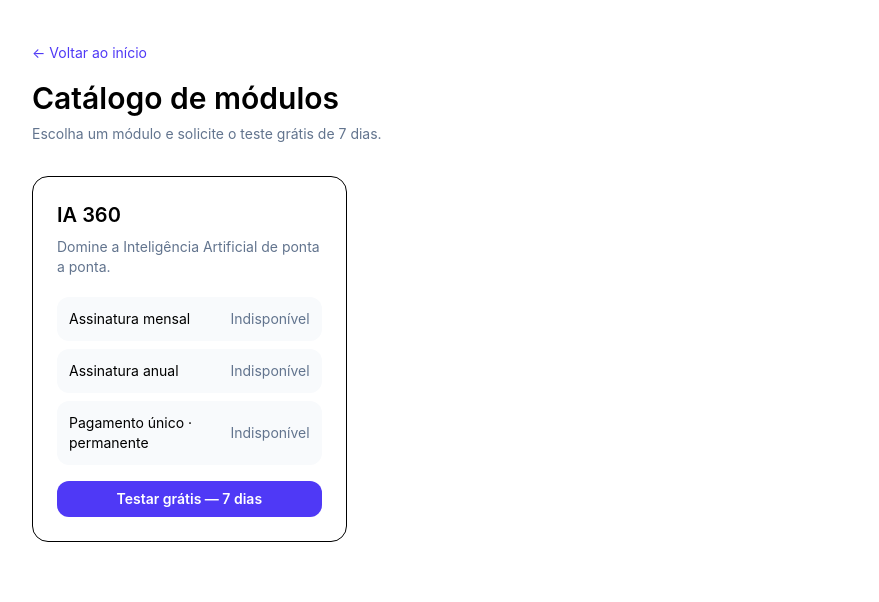
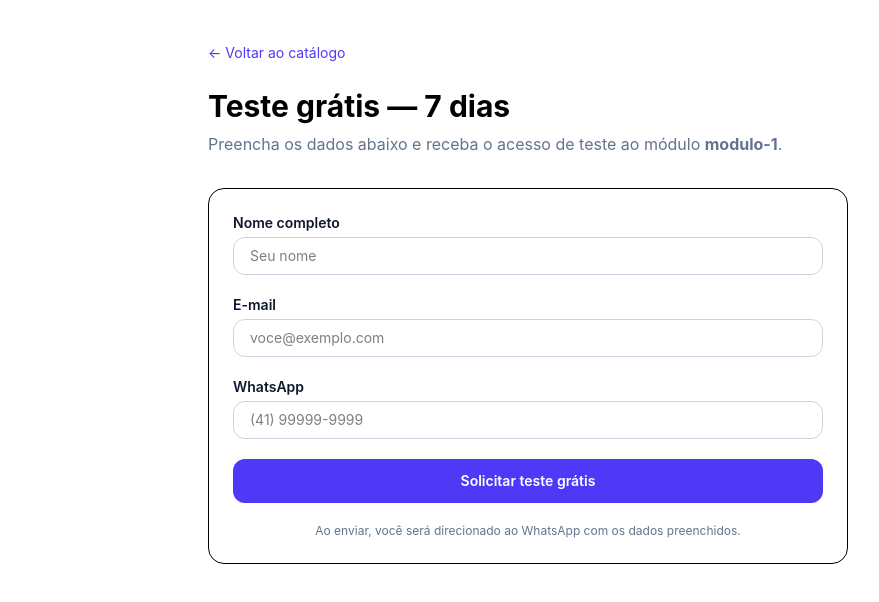
Before and after one commit to nayrakaio1218-bot/profissional-ia-360-novo, a Next.js app: page /teste-gratis/modulo-1 in a window 1280 px wide. Shown: the top 602 px of the page, without its empty margins (112-991 px from the left). Built offline with nearby package versions, Linux system fonts and the light colour scheme.

Commit message:
Update page.tsx

```diff
--- a/app/teste-gratis/[key]/page.tsx
+++ b/app/teste-gratis/[key]/page.tsx
@@ -1,57 +1,110 @@
+"use client";
+
 import Link from "next/link";
+import { useParams } from "next/navigation";
+import { FormEvent, useState } from "react";
 
-interface Module {
-  key: string;
-  name: string;
-  description: string;
-}
+// Nomes reais dos módulos — chave (URL) -> nome exibido
+const MODULE_NAMES: Record<string, string> = {
+  "ia-360": "IA 360",
+};
 
-const modules: Module[] = [
-  { key: "ia-360", name: "IA 360", description: "Domine a Inteligência Artificial de ponta a ponta." },
-];
+export default function TesteGratisPage() {
+  const params = useParams();
+  const keyParam = params?.key;
+  const key = Array.isArray(keyParam) ? keyParam[0] : (keyParam ?? "");
+  const moduleName = MODULE_NAMES[key] || key || "Módulo escolhido";
 
-const plans = [
-  { id: "monthly", label: "Assinatura mensal" },
-  { id: "annual", label: "Assinatura anual" },
-  { id: "lifetime", label: "Pagamento único · permanente" },
-];
+  const [name, setName] = useState("");
+  const [email, setEmail] = useState("");
+  const [phone, setPhone] = useState("");
 
-export default function CatalogoPage() {
+  // ⚠️ Troque pelo SEU número de WhatsApp (DDI + DDD + número, sem espaços, só dígitos)
+  const whatsappNumber = "5541999999999";
+
+  function handleSubmit(e: FormEvent<HTMLFormElement>) {
+    e.preventDefault();
+    if (whatsappNumber === "5541999999999") {
+      alert("Configure seu número de WhatsApp no arquivo page.tsx (constante whatsappNumber).");
+      return;
+    }
+    const message = encodeURIComponent(
+      `Olá! Quero testar grátis — 7 dias.\n\nMódulo: ${moduleName}\nNome: ${name}\nE-mail: ${email}\nTelefone: ${phone}`
+    );
+    window.open(`https://wa.me/${whatsappNumber}?text=${message}`, "_blank");
+  }
+
   return (
-    <main className="mx-auto max-w-5xl px-4 py-10">
-      <Link href="/" className="text-sm text-indigo-600 hover:underline">
-        ← Voltar ao início
+    <main className="mx-auto max-w-2xl px-4 py-10">
+      <Link href="/catalogo" className="text-sm text-indigo-600 hover:underline">
+        ← Voltar ao catálogo
       </Link>
 
-      <h1 className="mt-4 text-3xl font-semibold">Catálogo de módulos</h1>
-      <p className="mt-2 text-sm text-slate-500">
-        Escolha um módulo e solicite o teste grátis de 7 dias.
+      <h1 className="mt-6 text-3xl font-bold">Teste grátis — 7 dias</h1>
+      <p className="mt-2 text-slate-500">
+        Preencha os dados abaixo e receba o acesso de teste ao módulo{" "}
+        <strong>{moduleName}</strong>.
       </p>
 
-      <div className="mt-8 grid gap-6 sm:grid-cols-2 lg:grid-cols-3">
-        {modules.map((m) => (
-          <article key={m.key} className="flex flex-col rounded-2xl border bg-white p-6">
-            <h2 className="text-xl font-semibold">{m.name}</h2>
-            <p className="mt-2 flex-1 text-sm text-slate-500">{m.description}</p>
+      <form
+        onSubmit={handleSubmit}
+        className="mt-8 space-y-5 rounded-2xl border bg-white p-6"
+      >
+        <div>
+          <label htmlFor="name" className="mb-1 block text-sm font-semibold text-slate-900">
+            Nome completo
+          </label>
+          <input
+            id="name"
+            required
+            value={name}
+            onChange={(e) => setName(e.target.value)}
+            placeholder="Seu nome"
+            className="w-full rounded-xl border border-slate-300 px-4 py-2 text-sm focus:border-indigo-500 focus:outline-none"
+          />
+        </div>
 
-            <div className="mt-5 space-y-2">
-              {plans.map((plan) => (
-                <div key={plan.id} className="flex items-center justify-between rounded-xl bg-slate-50 p-3 text-sm">
-                  <span>{plan.label}</span>
-                  <span className="text-slate-500">Indisponível</span>
-                </div>
-              ))}
-            </div>
+        <div>
+          <label htmlFor="email" className="mb-1 block text-sm font-semibold text-slate-900">
+            E-mail
+          </label>
+          <input
+            id="email"
+            type="email"
+            required
+            value={email}
+            onChange={(e) => setEmail(e.target.value)}
+            placeholder="voce@exemplo.com"
+            className="w-full rounded-xl border border-slate-300 px-4 py-2 text-sm focus:border-indigo-500 focus:outline-none"
+          />
+        </div>
 
-            <Link
-              href={`/teste-gratis/${m.key}`}
-              className="mt-4 block w-full rounded-xl bg-indigo-600 px-4 py-2 text-center text-sm font-semibold text-white hover:bg-indigo-700"
-            >
-              Testar grátis — 7 dias
-            </Link>
-          </article>
-        ))}
-      </div>
+        <div>
+          <label htmlFor="phone" className="mb-1 block text-sm font-semibold text-slate-900">
+            WhatsApp
+          </label>
+          <input
+            id="phone"
+            type="tel"
+            required
+            value={phone}
+            onChange={(e) => setPhone(e.target.value)}
+            placeholder="(41) 99999-9999"
+            className="w-full rounded-xl border border-slate-300 px-4 py-2 text-sm focus:border-indigo-500 focus:outline-none"
+          />
+        </div>
+
+        <button
+          type="submit"
+          className="w-full rounded-xl bg-indigo-600 px-4 py-3 text-sm font-semibold text-white hover:bg-indigo-700"
+        >
+          Solicitar teste grátis
+        </button>
+
+        <p className="text-center text-xs text-slate-500">
+          Ao enviar, você será direcionado ao WhatsApp com os dados preenchidos.
+        </p>
+      </form>
     </main>
   );
 }
```
